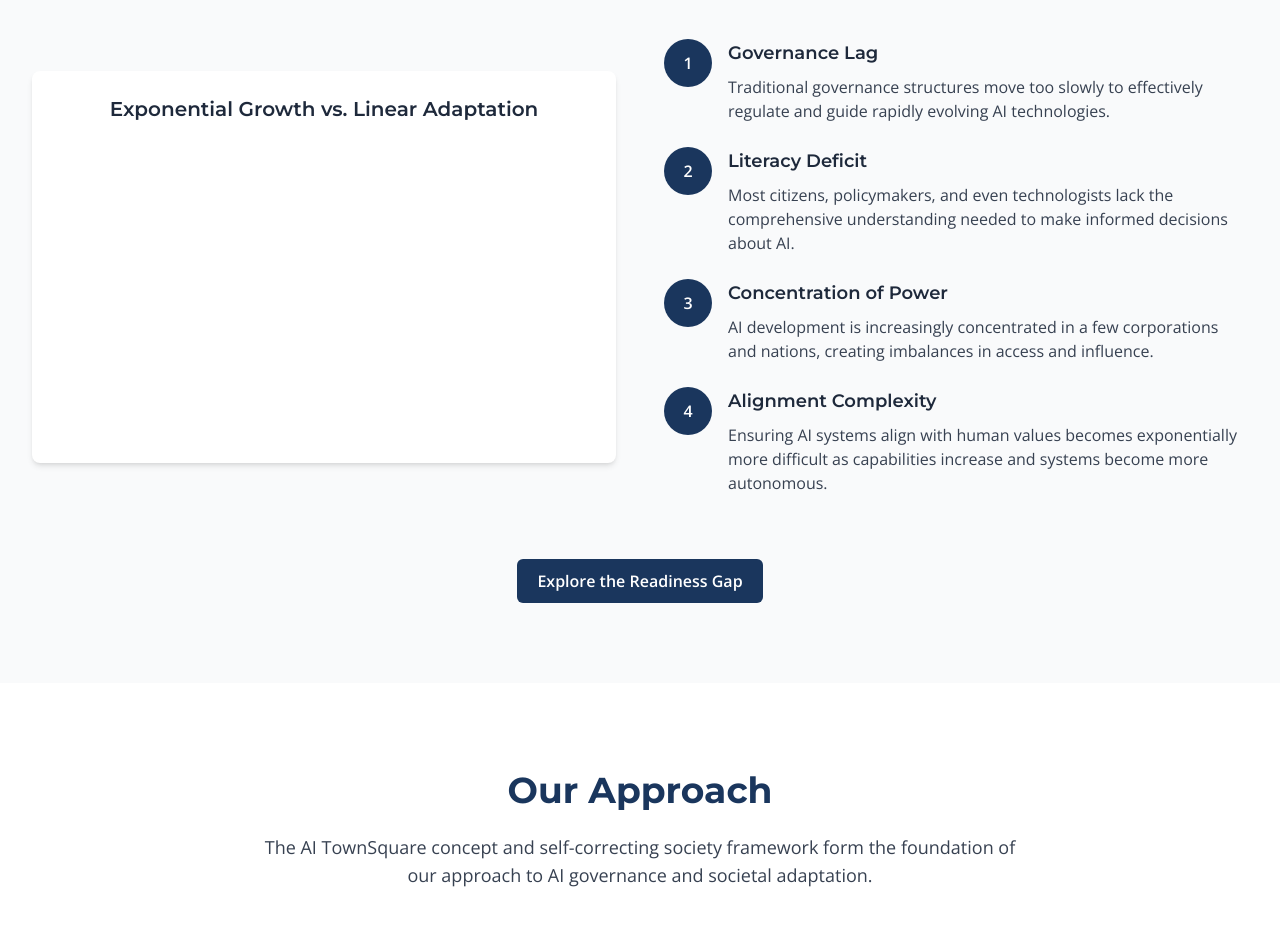
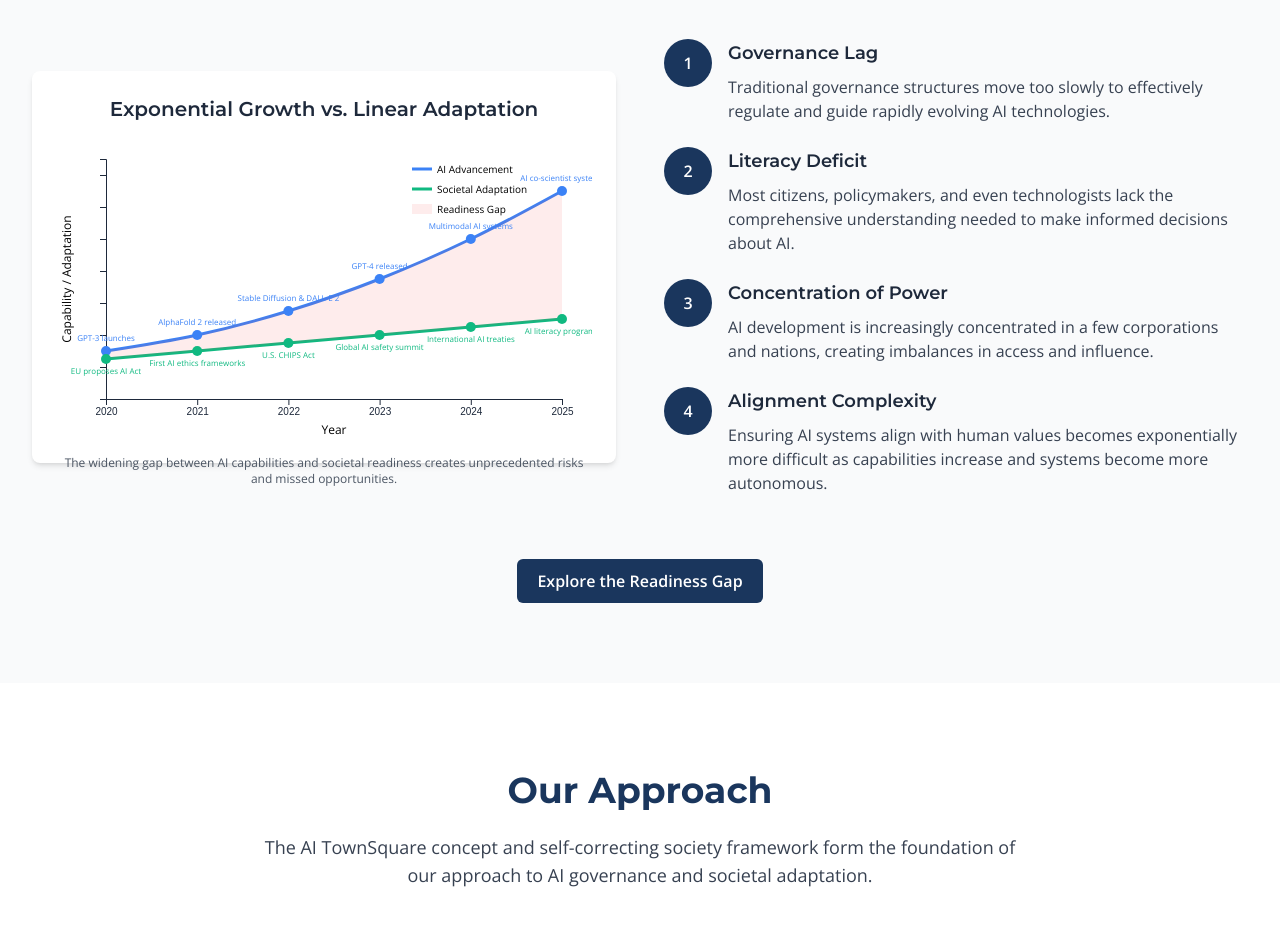
Before and after one commit to allansendagi/safehaven, a Next.js app: page / in a window 1280 px wide. Shown: the part 2360-3285 px from the top of the page. Built offline with nearby package versions, Linux system fonts and the light colour scheme; no server answers.

Commit message:
Update ChallengeSection.tsx

```diff
--- a/src/components/ChallengeSection.tsx
+++ b/src/components/ChallengeSection.tsx
@@ -1,5 +1,5 @@
 import React from 'react';
-// import GrowthCurveVisualization from './GrowthCurveVisualization';
+import GrowthCurveVisualization from './GrowthCurveVisualization';
 
 const ChallengeSection = () => {
   return (
@@ -17,7 +17,7 @@ const ChallengeSection = () => {
           <div className="bg-white rounded-lg shadow-md p-6">
             <h3 className="text-xl font-semibold mb-4 text-center">Exponential Growth vs. Linear Adaptation</h3>
             <div className="h-[300px]">
-{/*               <GrowthCurveVisualization /> */}
+              <GrowthCurveVisualization />
             </div>
           </div>
 
```
